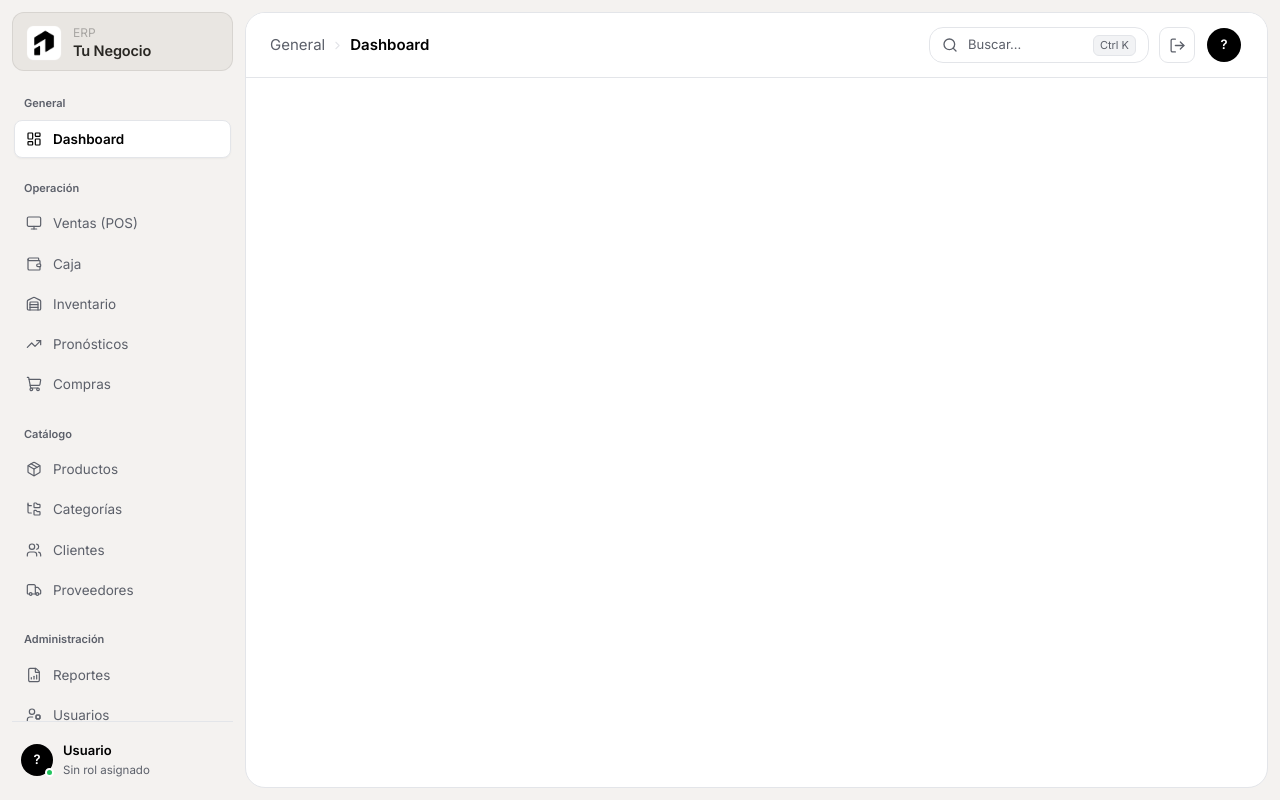
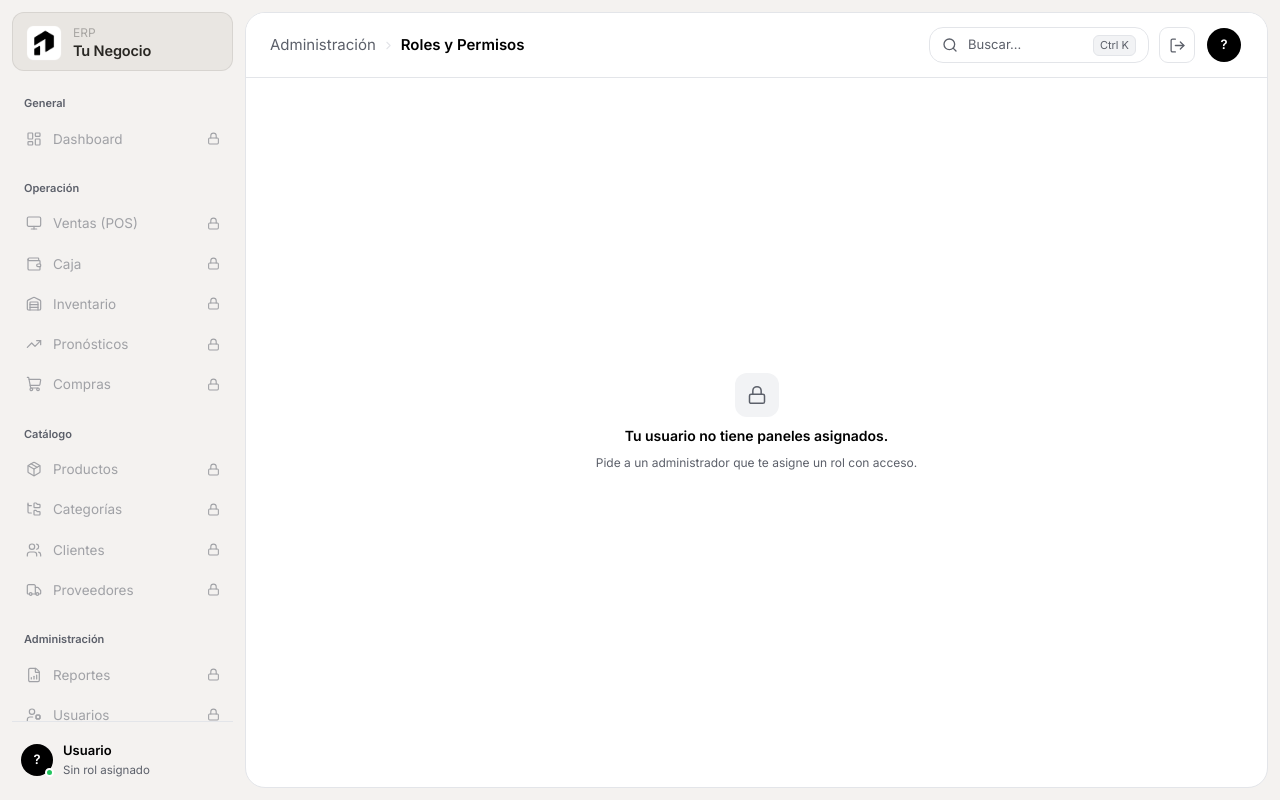
Before and after one commit to jsebasvgg7/pymes-erp, a React (Vite) app in the folder frontend/: page /roles in a window 1280 px wide. Before the commit this address led to /dashboard. Built offline with nearby package versions, Linux system fonts and the light colour scheme; no server answers; sample sign-in values are in the browser's storage.

Commit message:
v11.2.0 - Candado en el menu para paneles sin acceso

```diff
--- /dev/null
+++ b/frontend/src/components/SinAcceso.css
@@ -0,0 +1,29 @@
+.sinAcceso {
+	display: grid;
+	justify-items: center;
+	align-content: center;
+	gap: 8px;
+	min-height: calc(100vh - 160px);
+	text-align: center;
+}
+
+.sinAcceso__icon {
+	width: 44px;
+	height: 44px;
+	display: grid;
+	place-items: center;
+	border-radius: 12px;
+	background: var(--surface);
+	color: var(--muted);
+}
+
+.sinAcceso__title {
+	font-size: 14px;
+	font-weight: 600;
+	color: var(--ink);
+}
+
+.sinAcceso__text {
+	font-size: 12px;
+	color: var(--muted);
+}
--- /dev/null
+++ b/frontend/src/components/SinAcceso.tsx
@@ -0,0 +1,14 @@
+import { Lock } from "lucide-react";
+import "./SinAcceso.css";
+
+export default function SinAcceso() {
+	return (
+		<div className="sinAcceso" role="status">
+			<span className="sinAcceso__icon" aria-hidden="true">
+				<Lock size={20} strokeWidth={1.8} />
+			</span>
+			<div className="sinAcceso__title">Tu usuario no tiene paneles asignados.</div>
+			<div className="sinAcceso__text">Pide a un administrador que te asigne un rol con acceso.</div>
+		</div>
+	);
+}
--- a/frontend/src/layouts/Sidebar.css
+++ b/frontend/src/layouts/Sidebar.css
@@ -174,6 +174,81 @@
 .dash__navItem:disabled:hover {
 	background: transparent;
 	color: var(--muted);
+}
+
+.dash__navItem--locked {
+	position: relative;
+	opacity: 0.55;
+	cursor: not-allowed;
+	transition: background 140ms ease, color 140ms ease, transform 120ms ease;
+}
+
+.dash__navItem--locked:hover {
+	background: transparent;
+	color: var(--muted);
+}
+
+.dash__navItem--locked:active {
+	transform: scale(0.97);
+}
+
+.dash__navItem--locked:focus-visible {
+	outline: 2px solid var(--ink);
+	outline-offset: 2px;
+}
+
+.dash__navItem--pressed {
+	animation: dash-lockedPress 360ms ease;
+}
+
+.dash__navItem--pressed .dash__navLock {
+	color: var(--ink);
+}
+
+.dash__navLock {
+	display: grid;
+	place-items: center;
+	flex-shrink: 0;
+	color: var(--muted);
+}
+
+.dash__srOnly {
+	position: absolute;
+	width: 1px;
+	height: 1px;
+	margin: -1px;
+	padding: 0;
+	overflow: hidden;
+	clip: rect(0, 0, 0, 0);
+	white-space: nowrap;
+	border: 0;
+}
+
+@keyframes dash-lockedPress {
+	0% {
+		transform: scale(1) translateX(0);
+	}
+	20% {
+		transform: scale(0.97) translateX(-3px);
+	}
+	40% {
+		transform: scale(0.97) translateX(3px);
+	}
+	60% {
+		transform: scale(0.98) translateX(-2px);
+	}
+	80% {
+		transform: scale(0.99) translateX(1px);
+	}
+	100% {
+		transform: scale(1) translateX(0);
+	}
+}
+
+@media (prefers-reduced-motion: reduce) {
+	.dash__navItem--pressed {
+		animation: none;
+	}
 }
 
 .dash__navIcon {
--- a/frontend/src/layouts/Sidebar.tsx
+++ b/frontend/src/layouts/Sidebar.tsx
@@ -14,7 +14,8 @@ import {
 	Wallet,
 	FileBarChart,
 	UserCog,
-	Shield, // AÑADIDO: Icono para Roles
+	Shield,
+	Lock,
 	Settings,
 	LogOut,
 	ChevronDown,
@@ -28,6 +29,7 @@ import { authService } from "../services/authService";
 import { empresaService } from "../services/empresaService";
 import { useFormatoEmpresa } from "../hooks/useFormatoEmpresa";
 import { ATAJO_BUSQUEDA } from "../utils/commandCatalog";
+import { tieneModulo } from "../utils/permisos";
 import logo from "../assets/logo-black.png";
 import "./Sidebar.css";
 
@@ -35,6 +37,7 @@ type MenuItem = {
 	label: string;
 	icon: typeof LayoutDashboard;
 	path?: string;
+	modulo?: string;
 };
 
 type MenuGroup = {
@@ -45,34 +48,34 @@ type MenuGroup = {
 const menuGroups: MenuGroup[] = [
 	{
 		title: "General",
-		items: [{ label: "Dashboard", path: "/dashboard", icon: LayoutDashboard }]
+		items: [{ label: "Dashboard", path: "/dashboard", icon: LayoutDashboard, modulo: "DASHBOARD" }]
 	},
 	{
 		title: "Operación",
 		items: [
-			{ label: "Ventas (POS)", path: "/pos", icon: Monitor },
-			{ label: "Caja", path: "/caja", icon: Wallet },
-			{ label: "Inventario", path: "/inventario", icon: Warehouse },
-			{ label: "Pronósticos", path: "/pronosticos", icon: TrendingUp },
-			{ label: "Compras", path: "/compras", icon: ShoppingCart }
+			{ label: "Ventas (POS)", path: "/pos", icon: Monitor, modulo: "POS" },
+			{ label: "Caja", path: "/caja", icon: Wallet, modulo: "CAJA" },
+			{ label: "Inventario", path: "/inventario", icon: Warehouse, modulo: "INVENTARIO" },
+			{ label: "Pronósticos", path: "/pronosticos", icon: TrendingUp, modulo: "INVENTARIO" },
+			{ label: "Compras", path: "/compras", icon: ShoppingCart, modulo: "COMPRAS" }
 		]
 	},
 	{
 		title: "Catálogo",
 		items: [
-			{ label: "Productos", path: "/productos", icon: Package },
-			{ label: "Categorías", path: "/categorias", icon: FolderTree },
-			{ label: "Clientes", path: "/clientes", icon: Users },
-			{ label: "Proveedores", path: "/proveedores", icon: Truck }
+			{ label: "Productos", path: "/productos", icon: Package, modulo: "PRODUCTOS" },
+			{ label: "Categorías", path: "/categorias", icon: FolderTree, modulo: "CATEGORIAS" },
+			{ label: "Clientes", path: "/clientes", icon: Users, modulo: "CLIENTES" },
+			{ label: "Proveedores", path: "/proveedores", icon: Truck, modulo: "PROVEEDORES" }
 		]
 	},
 	{
 		title: "Administración",
 		items: [
-			{ label: "Reportes", path: "/reportes", icon: FileBarChart },
-			{ label: "Usuarios", path: "/usuarios", icon: UserCog },
-			{ label: "Roles y Permisos", path: "/roles", icon: Shield }, // AÑADIDO: Enlace a RolesPage
-			{ label: "Configuración", path: "/configuracion", icon: Settings }
+			{ label: "Reportes", path: "/reportes", icon: FileBarChart, modulo: "REPORTES" },
+			{ label: "Usuarios", path: "/usuarios", icon: UserCog, modulo: "USUARIOS" },
+			{ label: "Roles y Permisos", path: "/roles", icon: Shield, modulo: "ROLES" },
+			{ label: "Configuración", path: "/configuracion", icon: Settings, modulo: "CONFIGURACION" }
 		]
 	}
 ];
@@ -90,6 +93,7 @@ export default function Sidebar() {
 	});
 	const [accountMenuOpen, setAccountMenuOpen] = useState(false);
 	const [paletteOpen, setPaletteOpen] = useState(false);
+	const [bloqueadoPulsado, setBloqueadoPulsado] = useState<string | null>(null);
 	const accountMenuRef = useRef<HTMLDivElement>(null);
 	const location = useLocation();
 	const navigate = useNavigate();
@@ -206,6 +210,7 @@ export default function Sidebar() {
 						{group.items.map((item) => {
 							const isActive = item.path ? location.pathname.startsWith(item.path) : false;
 							const ItemIcon = item.icon;
+							const bloqueado = !tieneModulo(usuario, item.modulo);
 
 							if (!item.path) {
 								return (
@@ -215,6 +220,29 @@ export default function Sidebar() {
 										</span>
 										<span className="dash__navLabel">{item.label}</span>
 										<span className="dash__navBadge">Pronto</span>
+									</button>
+								);
+							}
+
+							if (bloqueado) {
+								return (
+									<button
+										key={item.label}
+										type="button"
+										className={`dash__navItem dash__navItem--locked${bloqueadoPulsado === item.label ? " dash__navItem--pressed" : ""}`}
+										aria-disabled="true"
+										title="Sin acceso a este panel"
+										onClick={() => setBloqueadoPulsado(item.label)}
+										onAnimationEnd={() => setBloqueadoPulsado(null)}
+									>
+										<span className="dash__navIcon" aria-hidden="true">
+											<ItemIcon size={16} strokeWidth={1.8} />
+										</span>
+										<span className="dash__navLabel">{item.label}</span>
+										<span className="dash__navLock" aria-hidden="true">
+											<Lock size={13} strokeWidth={2} />
+										</span>
+										<span className="dash__srOnly">Sin acceso</span>
 									</button>
 								);
 							}
--- a/frontend/src/routes/AppRouter.tsx
+++ b/frontend/src/routes/AppRouter.tsx
@@ -8,6 +8,8 @@ import AdminRecoveryPage from "../pages/AdminRecoveryPage";
 import NotFoundPage from "../pages/NotFoundPage";
 import { authService } from "../services/authService";
 import LoadingState from "../components/LoadingState";
+import SinAcceso from "../components/SinAcceso";
+import { primeraRutaPermitida, tieneModulo } from "../utils/permisos";
 
 // Optimización: Lazy Loading
 const DashboardPage = lazy(() => import("../pages/DashboardPage"));
@@ -34,23 +36,15 @@ function ProtectedRoute({ children }: { children: React.ReactNode }) {
   return children;
 }
 
-// NUEVO: Componente Guardia que bloquea paneles no autorizados
 function ModuleGuard({ children, modulo }: { children: React.ReactNode, modulo: string }) {
   const usuario = authService.getUsuario();
 
-  // Si es ADMIN, tiene acceso total siempre
-  const isAdmin = usuario?.roles?.some(r => r.nombre === "ADMIN");
-  if (isAdmin) return <>{children}</>;
+  if (tieneModulo(usuario, modulo)) return <>{children}</>;
 
-  // Si no es ADMIN, revisa si algún rol tiene el módulo permitido
-  const tienePermiso = usuario?.roles?.some(r => r.modulos?.includes(modulo));
+  const destino = primeraRutaPermitida(usuario);
+  if (destino) return <Navigate to={destino} replace />;
 
-  if (!tienePermiso) {
-    // Si no tiene permiso, lo devuelve al inicio silenciosamente
-    return <Navigate to="/dashboard" replace />;
-  }
-
-  return <>{children}</>;
+  return <SinAcceso />;
 }
 
 export default function AppRouter() {
--- /dev/null
+++ b/frontend/src/utils/permisos.ts
@@ -0,0 +1,33 @@
+type RolConModulos = { nombre: string; modulos?: string[] };
+type UsuarioConRoles = { roles?: RolConModulos[] } | null | undefined;
+
+const RUTAS_POR_MODULO: Array<[string, string]> = [
+	["DASHBOARD", "/dashboard"],
+	["POS", "/pos"],
+	["CAJA", "/caja"],
+	["INVENTARIO", "/inventario"],
+	["COMPRAS", "/compras"],
+	["PRODUCTOS", "/productos"],
+	["CATEGORIAS", "/categorias"],
+	["CLIENTES", "/clientes"],
+	["PROVEEDORES", "/proveedores"],
+	["REPORTES", "/reportes"],
+	["USUARIOS", "/usuarios"],
+	["ROLES", "/roles"],
+	["CONFIGURACION", "/configuracion"]
+];
+
+export function esAdmin(usuario: UsuarioConRoles): boolean {
+	return Boolean(usuario?.roles?.some((r) => r.nombre === "ADMIN"));
+}
+
+export function tieneModulo(usuario: UsuarioConRoles, modulo?: string): boolean {
+	if (!modulo) return true;
+	if (esAdmin(usuario)) return true;
+	return Boolean(usuario?.roles?.some((r) => r.modulos?.includes(modulo)));
+}
+
+export function primeraRutaPermitida(usuario: UsuarioConRoles): string | null {
+	const destino = RUTAS_POR_MODULO.find(([modulo]) => tieneModulo(usuario, modulo));
+	return destino ? destino[1] : null;
+}
```
